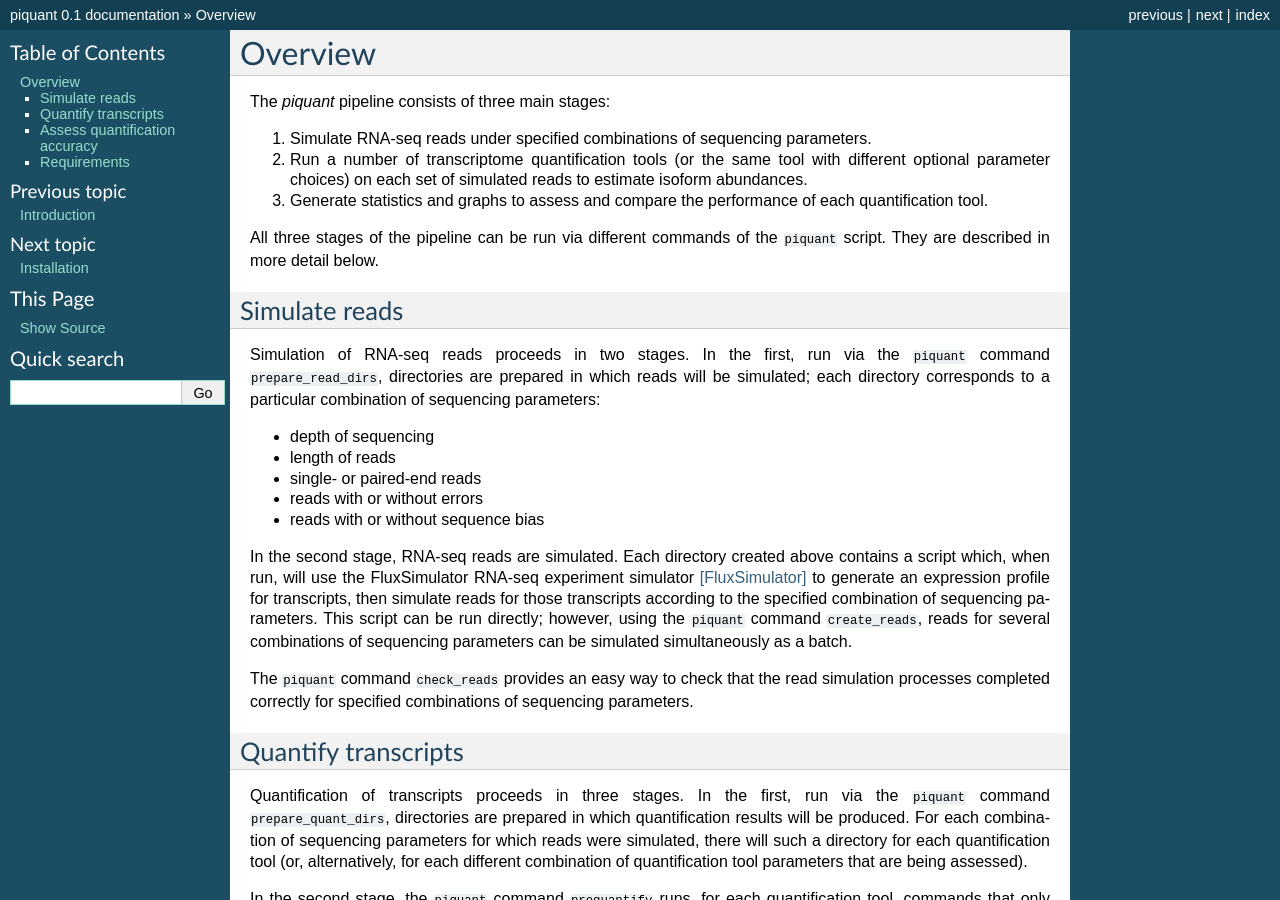
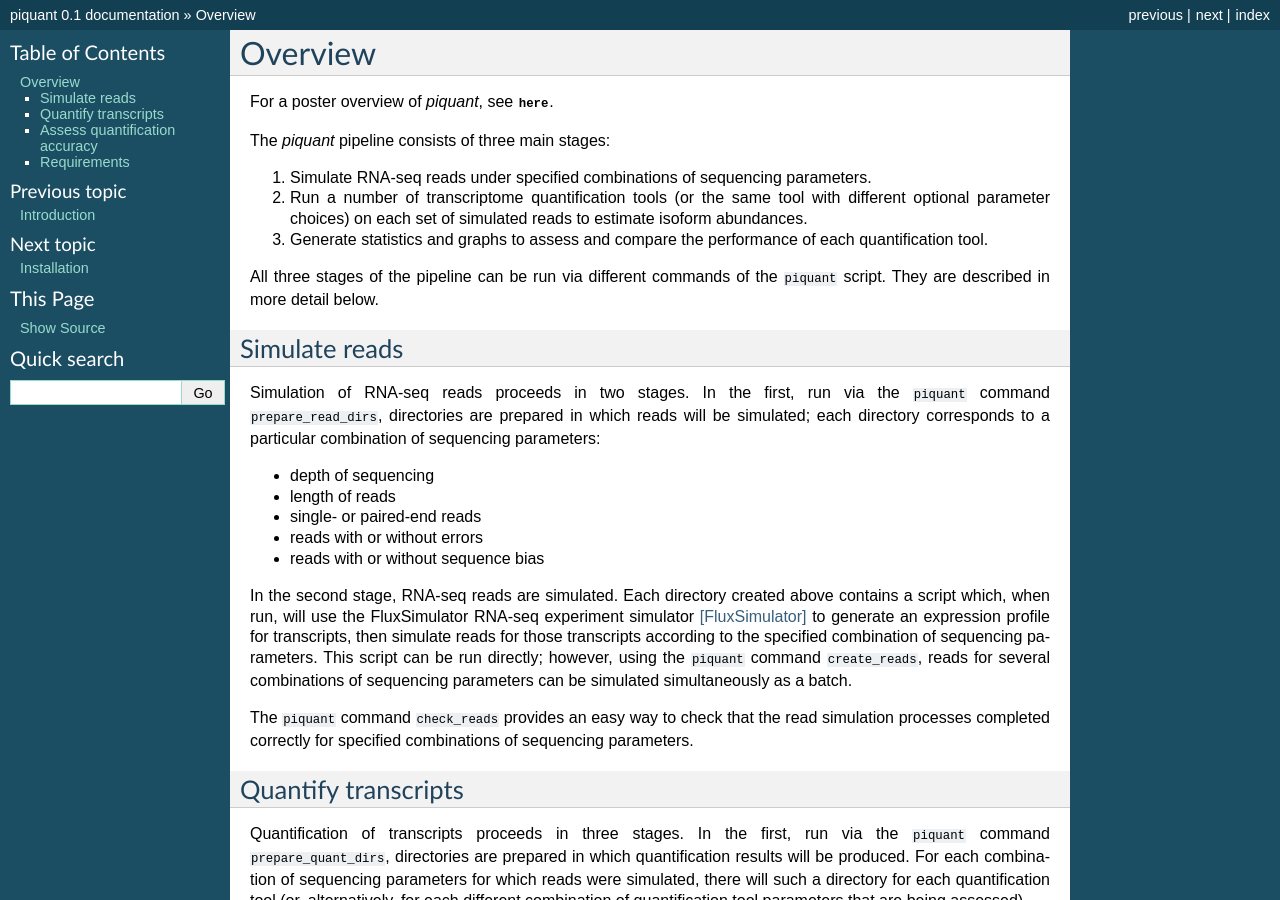
Before and after one commit to lweasel/piquant, a Sphinx documentation site: the page built from docs/overview.rst, in a window 1280 px wide and 900 px high. Built offline with Sphinx 7.4.7, drawn with Linux system fonts in a browser that asks for light colours; formulas are drawn with MathJax 3.

Commit message:
Attempt to include PDF in documentation.

```diff
--- a/docs/overview.rst
+++ b/docs/overview.rst
@@ -1,5 +1,7 @@
 Overview
 ========
+
+For a poster overview of *piquant*, see :download:`here <poster.pdf>`.
 
 The *piquant* pipeline consists of three main stages:
 
```
Also changed, not shown: 1 other file.
